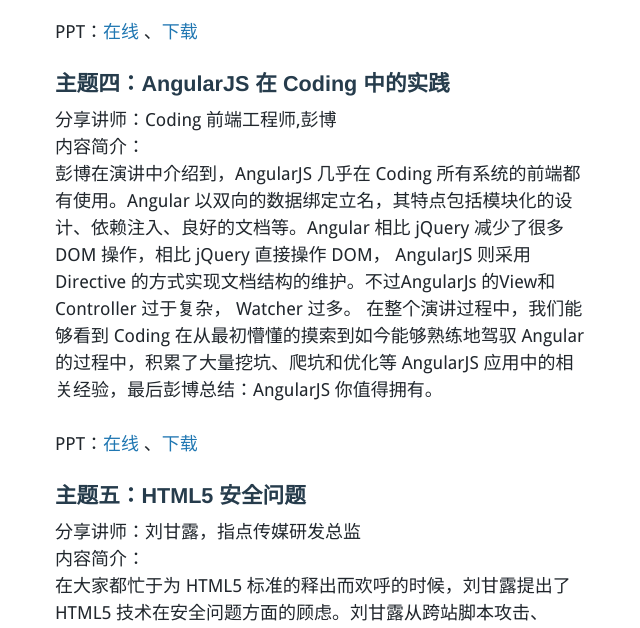
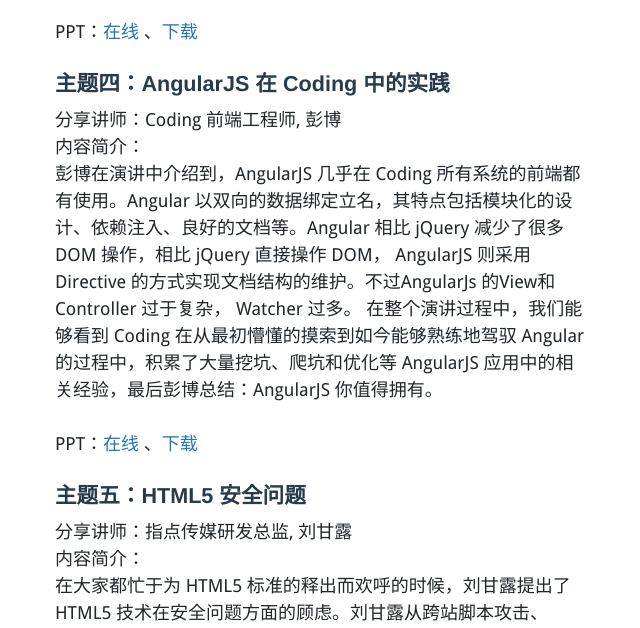
Before and after one commit to techparty-org/techparty-org.github.io, a Jekyll site: the page built from _posts/2014-12-03-gztechparty-html5-summary.md, in a window 1280 px wide and 900 px high, scrolled down 1880 px. Shown: the part 151-779 px from the top of the window, without its empty margins (319-959 px from the left). Built offline with Jekyll 4.4.1, drawn with Linux system fonts in a browser that asks for light colours; nearby versions of some CDN libraries; Markdown is read by kramdown in place of the engine named in the settings; comment, search, counter and statistics services are not loaded.

Commit message:
fix typo

```diff
--- a/_posts/2014-12-03-gztechparty-html5-summary.md
+++ b/_posts/2014-12-03-gztechparty-html5-summary.md
@@ -48,7 +48,7 @@
 
 
 ####主题四：AngularJS 在 Coding 中的实践
-分享讲师：Coding 前端工程师,彭博
+分享讲师：Coding 前端工程师, 彭博
 内容简介：
         彭博在演讲中介绍到，AngularJS 几乎在 Coding 所有系统的前端都有使用。Angular 以双向的数据绑定立名，其特点包括模块化的设计、依赖注入、良好的文档等。Angular 相比 jQuery 减少了很多 DOM 操作，相比 jQuery 直接操作 DOM， AngularJS 则采用 Directive 的方式实现文档结构的维护。不过AngularJs 的View和 Controller 过于复杂， Watcher 过多。
         在整个演讲过程中，我们能够看到 Coding 在从最初懵懂的摸索到如今能够熟练地驾驭 Angular 的过程中，积累了大量挖坑、爬坑和优化等 AngularJS 应用中的相关经验，最后彭博总结：AngularJS 你值得拥有。
@@ -57,7 +57,7 @@
 
 
 ####主题五：HTML5 安全问题
-分享讲师：刘甘露，指点传媒研发总监
+分享讲师：指点传媒研发总监, 刘甘露
 内容简介：
         在大家都忙于为 HTML5 标准的释出而欢呼的时候，刘甘露提出了 HTML5 技术在安全问题方面的顾虑。刘甘露从跨站脚本攻击、Canvas 等新标签的攻击、WebSQL 的攻击、CORS 跨站攻击、以及 ClickJacking（点击劫持）等新型的攻击手法以及案例入手，演示了 HTML5 目前存在的安全隐患问题，并且为大家介绍了一些好用的攻击工具，比如 Attack API、Shell of the Future 等，各位开发者可以在开发过程中借助这些工具自行测试产品的安全性。
 
```
